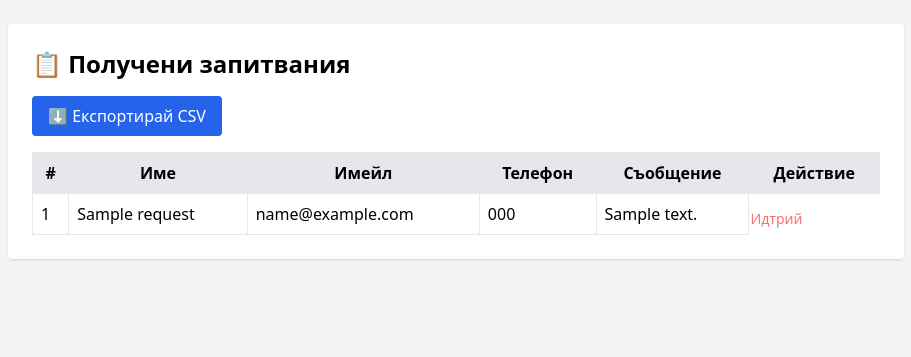
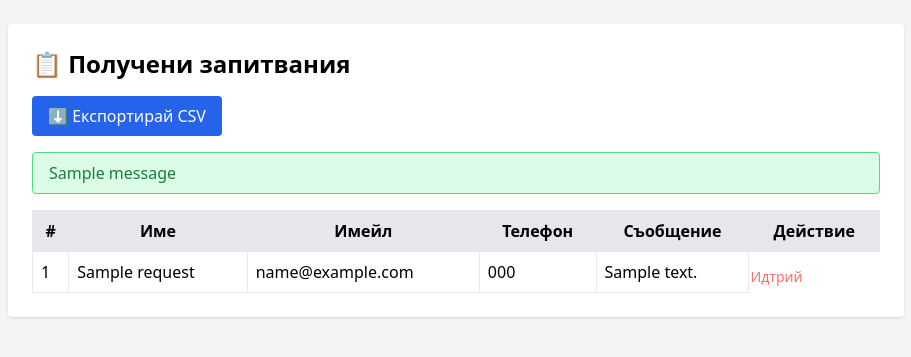
Before and after one commit to IliaDimchev/zt3, a Flask app: page /admin in a window 1280 px wide. Shown: the top 357 px of the page, without its empty margins (184-1095 px from the left). Run offline with Flask 3, Linux system fonts and the light colour scheme; a user stored in the database is signed in; tables that the repository leaves empty hold one stand-in row (values such as "Sample post"); one stand-in notice (Sample message) is shown; some libraries are stand-ins or nearby versions.

Commit message:
added flash messages to admin pane;

```diff
--- a/templates/admin.html
+++ b/templates/admin.html
@@ -12,6 +12,17 @@
     <h1 class="text-2xl font-bold mb-4">📋 Получени запитвания</h1>
     <a href="{{ url_for('export_csv') }}"
       class="mb-4 inline-block bg-blue-600 text-white px-4 py-2 rounded hover:bg-blue-700">⬇️ Експортирай CSV</a>
+    {% with messages = get_flashed_messages(with_categories=true) %}
+    {% if messages %}
+    <div class="mb-4">
+      {% for category, message in messages %}
+      <div class="bg-green-100 border border-green-400 text-green-700 px-4 py-2 rounded">
+        {{ message }}
+      </div>
+      {% endfor %}
+    </div>
+    {% endif %}
+    {% endwith %}
     <table class="w-full table-auto border-collapse">
       <thead>
         <tr class="bg-gray-200">
```
